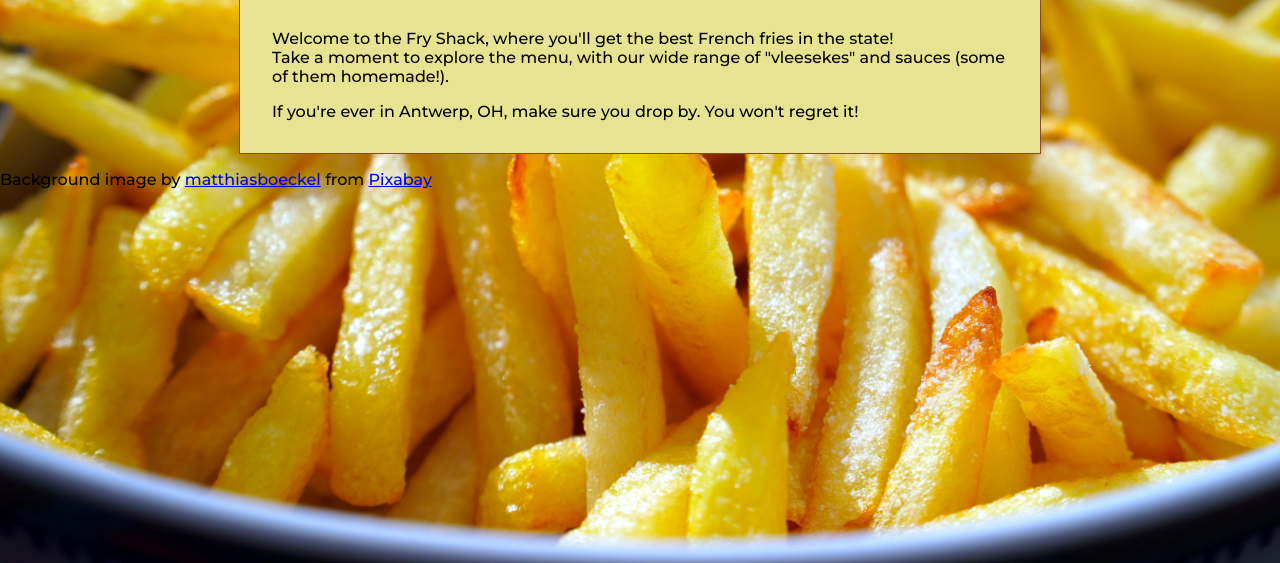
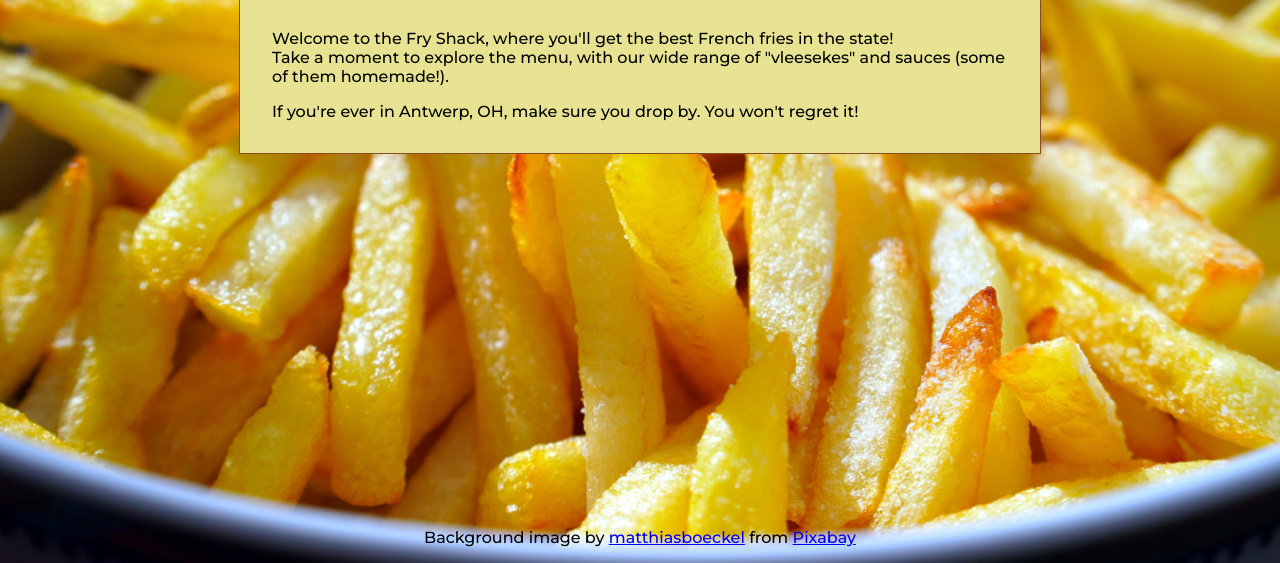
Before and after one commit to BastienVH/odin-restaurant, a plain HTML site: page index.html in a window 1280 px wide. Shown: the part 237-800 px from the top of the page. Drawn offline with Linux system fonts and the light colour scheme.

Commit message:
add footer to bottom of page

```diff
--- a/style.css
+++ b/style.css
@@ -11,6 +11,7 @@ Other text: font-family: 'Montserrat', sans-serif; */
 html {
   background: url(./bg.jpg) no-repeat center center fixed;
   background-size: cover;
+  min-height: 100%;
 }
 
 body {
@@ -73,3 +74,10 @@ nav div:last-child {
 .content {
   padding: 1em 2em;
 }
+
+footer {
+  position: absolute;
+  bottom: 0;
+  text-align: center;
+  width: 100%;
+}
```
